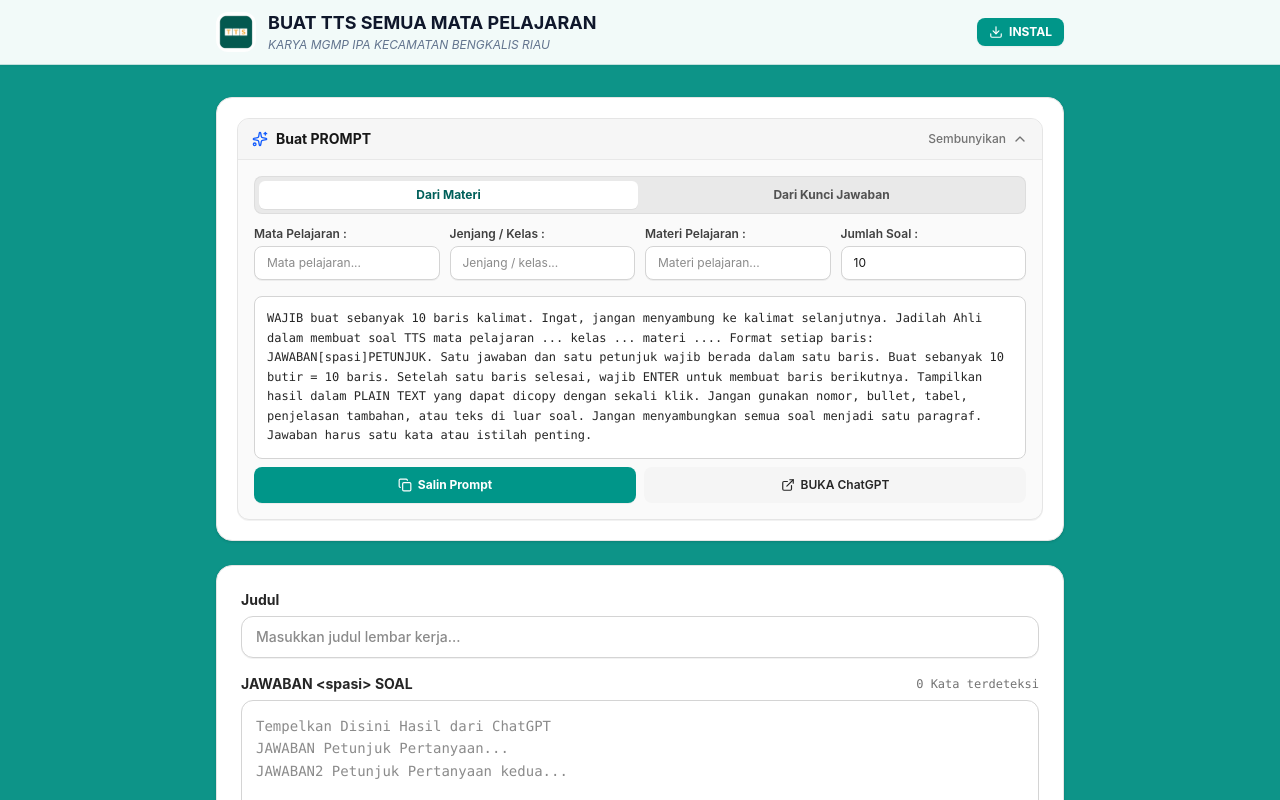
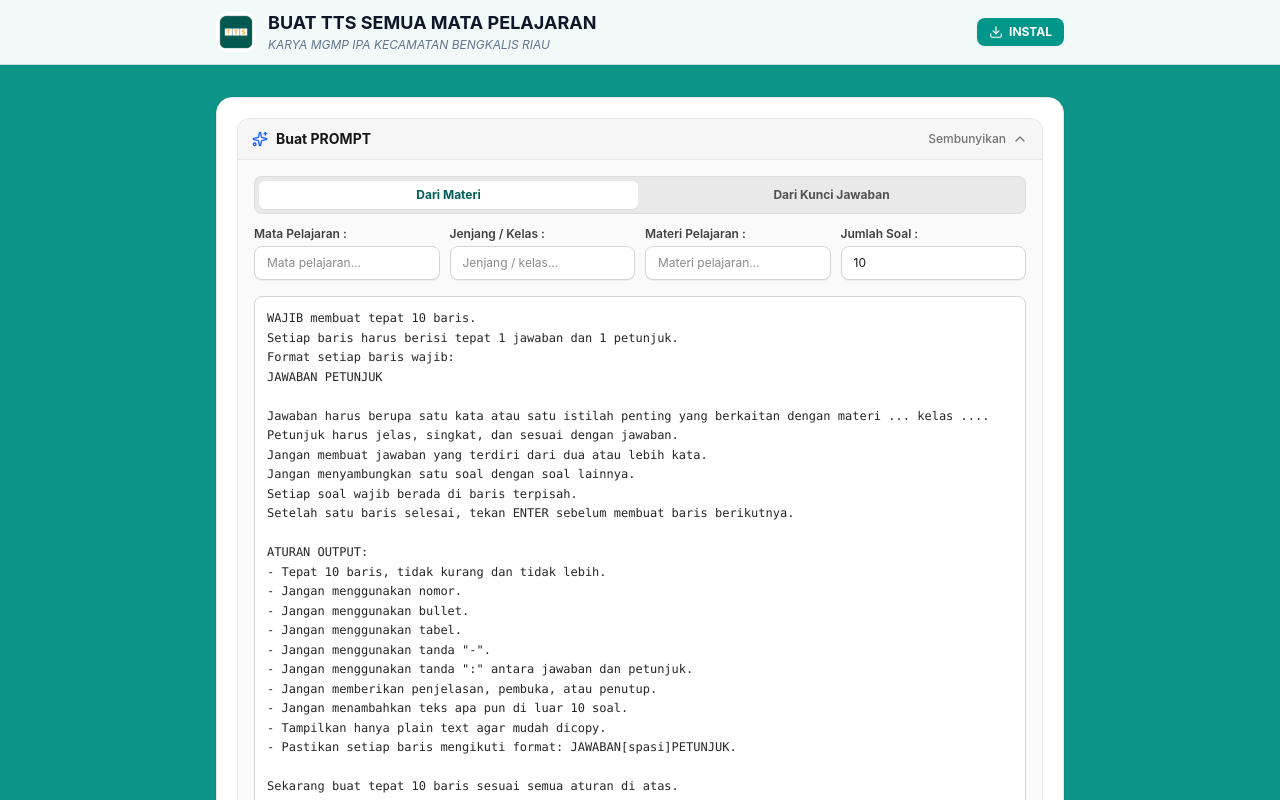
Before and after one commit to hijabgurubertuah/ttsmgmp, a React (Vite) app: page / in a window 1280 px wide. Shown: the top 800 px of the page. Built offline with nearby package versions, Linux system fonts and the light colour scheme; no server answers; the database is empty.

Commit message:
feat: improve AI prompt structure for crossword generation
Refine the prompt template to enforce strict formatting, ensure single-word answers, and mandate specific line breaks for better output reliability.

```diff
--- a/src/components/WorksheetGenerator.tsx
+++ b/src/components/WorksheetGenerator.tsx
@@ -281,20 +281,70 @@ export const WorksheetGenerator: React.FC = () => {
 
   // Prompt Tab 1: Dari Materi
   const generatedPromptTab1 = useMemo(() => {
-    const subject = promptSubject.trim() || '...';
+    const subject = promptSubject.trim();
     const grade = promptGrade.trim() || '...';
     const topic = promptTopic.trim() || '...';
     const count = promptCount.trim() || '...';
-
-    return `WAJIB buat sebanyak ${count} baris kalimat. Ingat, jangan menyambung ke kalimat selanjutnya. Jadilah Ahli dalam membuat soal TTS mata pelajaran ${subject} kelas ${grade} materi ${topic}. Format setiap baris: JAWABAN[spasi]PETUNJUK. Satu jawaban dan satu petunjuk wajib berada dalam satu baris. Buat sebanyak ${count} butir = ${count} baris. Setelah satu baris selesai, wajib ENTER untuk membuat baris berikutnya. Tampilkan hasil dalam PLAIN TEXT yang dapat dicopy dengan sekali klik. Jangan gunakan nomor, bullet, tabel, penjelasan tambahan, atau teks di luar soal. Jangan menyambungkan semua soal menjadi satu paragraf. Jawaban harus satu kata atau istilah penting.`;
+    const subjectPart = subject ? ` mata pelajaran ${subject}` : '';
+
+    return `WAJIB membuat tepat ${count} baris.
+Setiap baris harus berisi tepat 1 jawaban dan 1 petunjuk.
+Format setiap baris wajib:
+JAWABAN PETUNJUK
+
+Jawaban harus berupa satu kata atau satu istilah penting yang berkaitan dengan materi ${topic}${subjectPart} kelas ${grade}.
+Petunjuk harus jelas, singkat, dan sesuai dengan jawaban.
+Jangan membuat jawaban yang terdiri dari dua atau lebih kata.
+Jangan menyambungkan satu soal dengan soal lainnya.
+Setiap soal wajib berada di baris terpisah.
+Setelah satu baris selesai, tekan ENTER sebelum membuat baris berikutnya.
+
+ATURAN OUTPUT:
+- Tepat ${count} baris, tidak kurang dan tidak lebih.
+- Jangan menggunakan nomor.
+- Jangan menggunakan bullet.
+- Jangan menggunakan tabel.
+- Jangan menggunakan tanda "-".
+- Jangan menggunakan tanda ":" antara jawaban dan petunjuk.
+- Jangan memberikan penjelasan, pembuka, atau penutup.
+- Jangan menambahkan teks apa pun di luar ${count} soal.
+- Tampilkan hanya plain text agar mudah dicopy.
+- Pastikan setiap baris mengikuti format: JAWABAN[spasi]PETUNJUK.
+
+Sekarang buat tepat ${count} baris sesuai semua aturan di atas.`;
   }, [promptSubject, promptGrade, promptTopic, promptCount]);
 
   // Prompt Tab 2: Dari Kunci Jawaban Satu Kata (dipisahkan koma)
   const generatedPromptTab2 = useMemo(() => {
-    const subject = (promptAnswersSubject.trim() || promptSubject.trim()) || '...';
+    const subject = (promptAnswersSubject.trim() || promptSubject.trim());
     const answers = promptAnswersList.trim() || '.......';
-
-    return `WAJIB buat baris kalimat terpisah. Ingat, jangan menyambung ke kalimat selanjutnya. Jadilah Ahli dalam membuat soal TTS mata pelajaran ${subject} untuk daftar kunci jawaban: ${answers}. Format setiap baris: JAWABAN[spasi]PETUNJUK. Satu jawaban dan satu petunjuk wajib berada dalam satu baris. Setelah satu baris selesai, wajib ENTER untuk membuat baris berikutnya. Tampilkan hasil dalam PLAIN TEXT yang dapat dicopy dengan sekali klik. Jangan gunakan nomor, bullet, tabel, penjelasan tambahan, atau teks di luar soal. Jangan menyambungkan semua soal menjadi satu paragraf. Jawaban harus satu kata atau istilah penting.`;
+    const subjectPart = subject ? ` mata pelajaran ${subject}` : '';
+
+    return `WAJIB membuat tepat satu baris untuk setiap jawaban.
+Setiap baris harus berisi tepat 1 jawaban dan 1 petunjuk.
+Format setiap baris wajib:
+JAWABAN PETUNJUK
+
+Jawaban diambil dari daftar kunci jawaban: ${answers}${subjectPart}.
+Petunjuk harus jelas, singkat, dan sesuai dengan jawaban.
+Jangan membuat jawaban yang terdiri dari dua atau lebih kata.
+Jangan menyambungkan satu soal dengan soal lainnya.
+Setiap soal wajib berada di baris terpisah.
+Setelah satu baris selesai, tekan ENTER sebelum membuat baris berikutnya.
+
+ATURAN OUTPUT:
+- Tepat satu baris untuk setiap kunci jawaban, tidak kurang dan tidak lebih.
+- Jangan menggunakan nomor.
+- Jangan menggunakan bullet.
+- Jangan menggunakan tabel.
+- Jangan menggunakan tanda "-".
+- Jangan menggunakan tanda ":" antara jawaban dan petunjuk.
+- Jangan memberikan penjelasan, pembuka, atau penutup.
+- Jangan menambahkan teks apa pun di luar soal.
+- Tampilkan hanya plain text agar mudah dicopy.
+- Pastikan setiap baris mengikuti format: JAWABAN[spasi]PETUNJUK.
+
+Sekarang buat baris sesuai semua aturan di atas.`;
   }, [promptAnswersSubject, promptSubject, promptAnswersList]);
 
   const currentActivePrompt = promptActiveTab === 'topic' ? generatedPromptTab1 : generatedPromptTab2;
@@ -924,7 +974,7 @@ export const WorksheetGenerator: React.FC = () => {
 
               {/* Hasil Prompt Jadi Siap Tempel */}
               <div className="space-y-2 pt-1">
-                <div className="p-3 bg-white dark:bg-neutral-900 rounded-lg border border-neutral-300 dark:border-neutral-700 text-neutral-800 dark:text-neutral-200 font-mono text-[11px] sm:text-xs leading-relaxed select-all break-words">
+                <div className="p-3 bg-white dark:bg-neutral-900 rounded-lg border border-neutral-300 dark:border-neutral-700 text-neutral-800 dark:text-neutral-200 font-mono text-[11px] sm:text-xs leading-relaxed select-all break-words whitespace-pre-wrap">
                   {currentActivePrompt}
                 </div>
 
```
